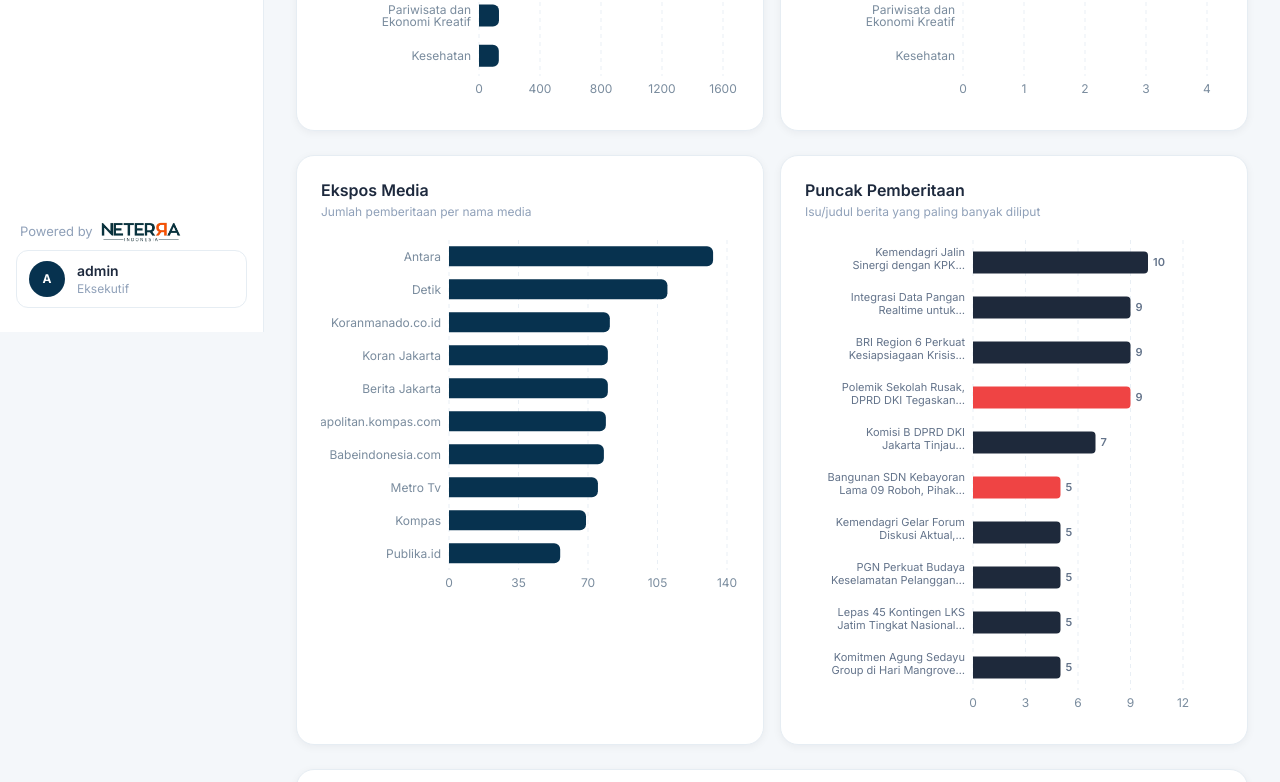
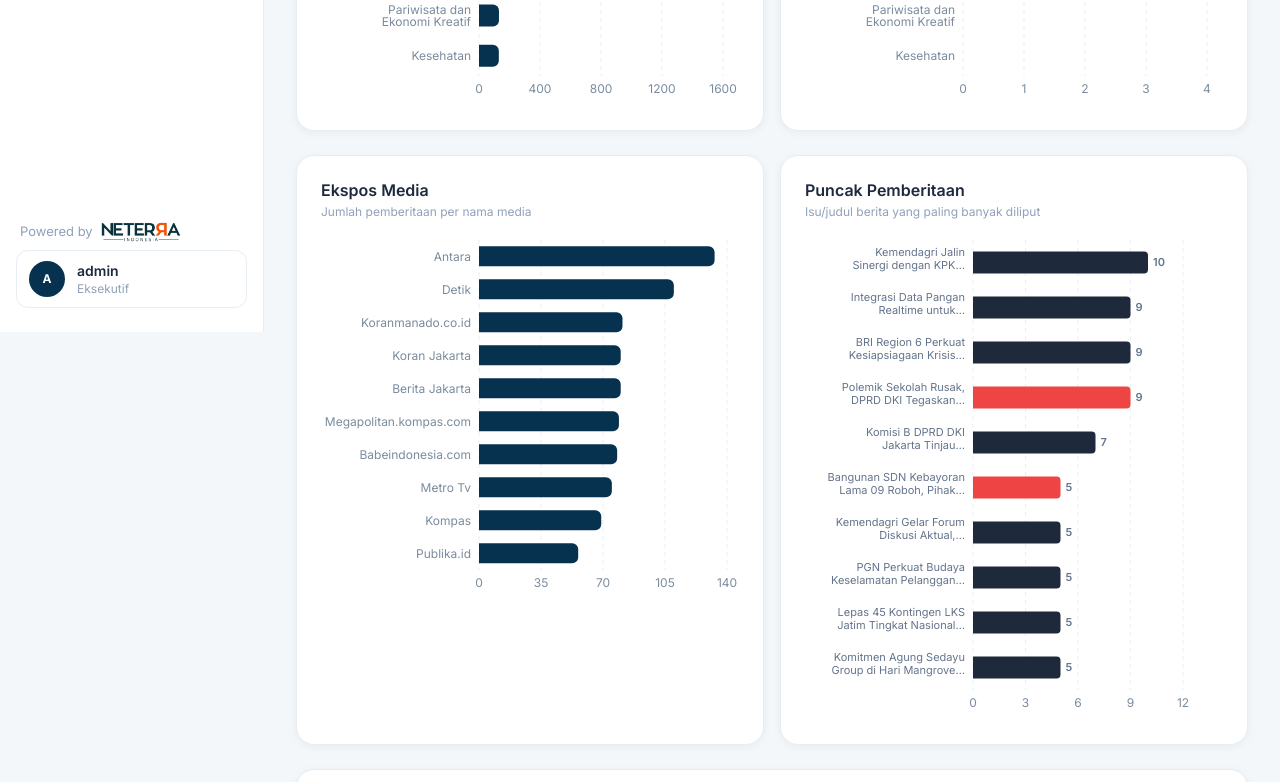
Before and after one commit to Neterra-ind/Dashboard-Pemprov-DKI-Jakarta, a React (Vite) app: page /pemberitaan-opd in a window 1280 px wide. Shown: the part 468-1250 px from the top of the page. Built offline with nearby package versions, Linux system fonts and the light colour scheme.

Commit message:
Fix Ekspos Media: wider YAxis & trim bottom margin in PemberitaanOpd (DKI)
Co-Authored-By: Claude Sonnet 4.6 <noreply@anthropic.com>

```diff
--- a/src/pages/PemberitaanOpd.tsx
+++ b/src/pages/PemberitaanOpd.tsx
@@ -194,10 +194,10 @@ export function PemberitaanOpd() {
           <CardHeader title="Ekspos Media" subtitle="Jumlah pemberitaan per nama media" />
           <CardContent>
             <ResponsiveContainer width="100%" height={Math.max(200, eksposMediaOpd.length * 36)}>
-              <BarChart data={eksposMediaOpd} layout="vertical" margin={{ left: 8, right: 12 }}>
+              <BarChart data={eksposMediaOpd} layout="vertical" margin={{ left: 8, right: 12, top: 0, bottom: 0 }}>
                 <CartesianGrid {...gridProps} horizontal={false} />
                 <XAxis type="number" {...axisProps} allowDecimals={false} />
-                <YAxis type="category" dataKey="name" {...axisProps} width={120} />
+                <YAxis type="category" dataKey="name" {...axisProps} width={150} />
                 <Tooltip content={<ChartTooltip />} cursor={cursorFill} />
                 <Bar dataKey="value" name="Berita" fill={chart.accent} radius={[0, 6, 6, 0]} maxBarSize={20} />
               </BarChart>
```
